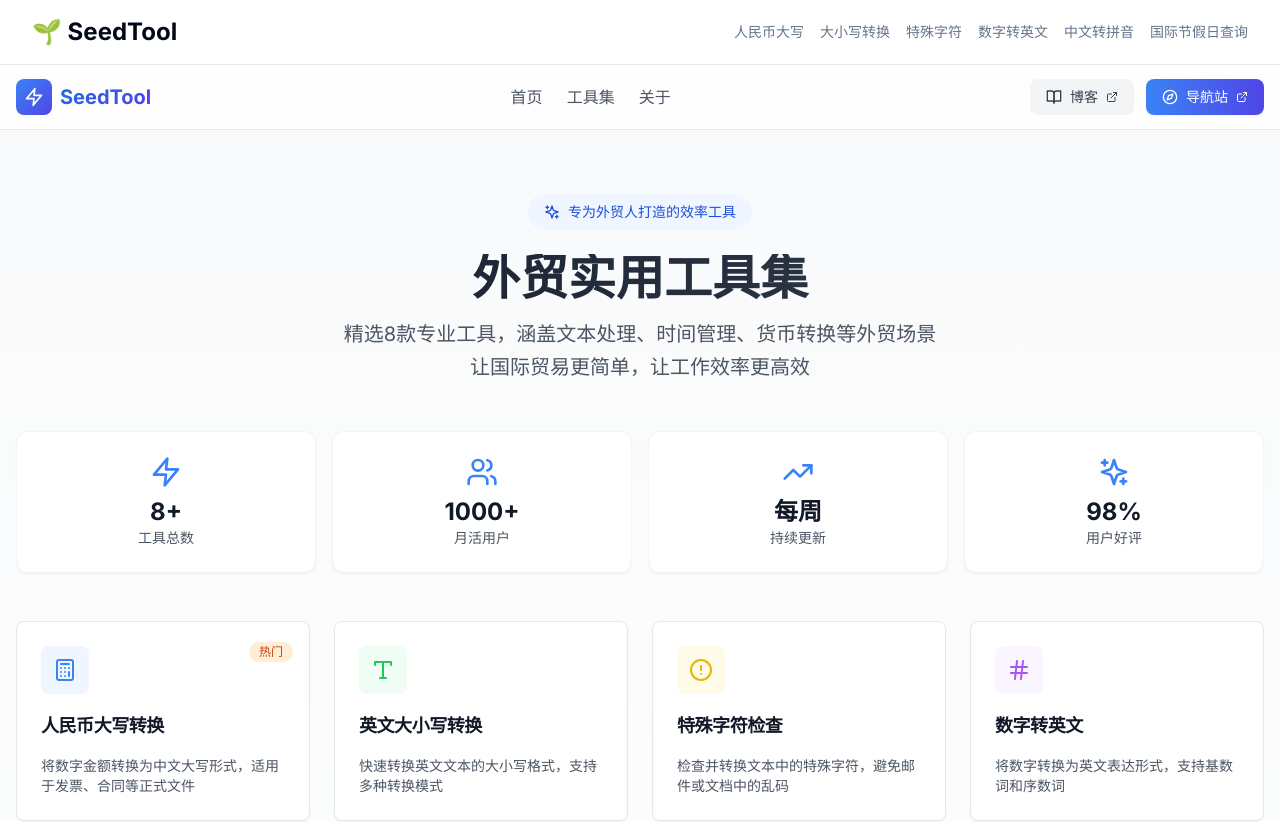
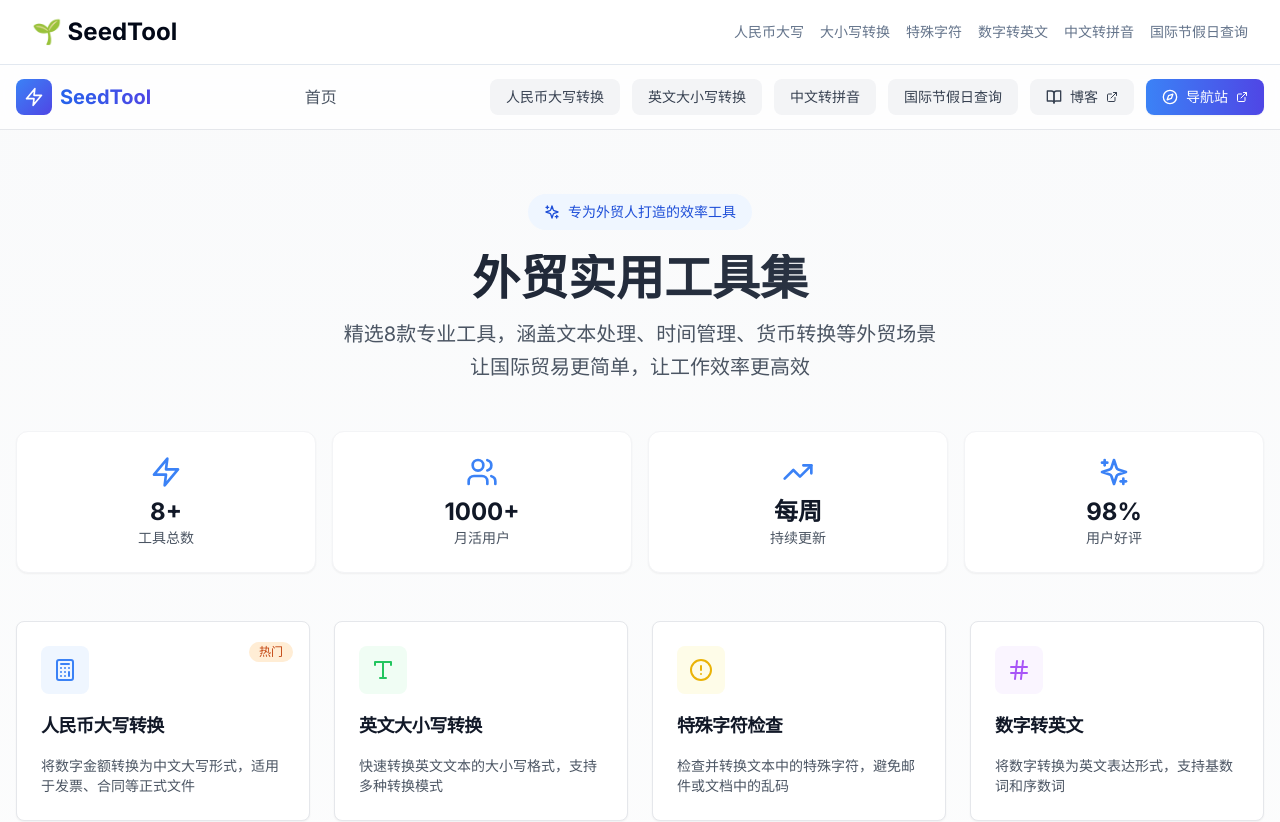
Before and after one commit to everett7623/Globokit, a Next.js app: page / in a window 1280 px wide. Shown: the top 822 px of the page. Built offline with nearby package versions, Linux system fonts and the light colour scheme.

Commit message:
Update page.tsx

```diff
--- a/app/page.tsx
+++ b/app/page.tsx
@@ -125,7 +125,7 @@ export default function HomePage() {
               </span>
             </div>
 
-            {/* 中间导航链接 */}
+            {/* 中间导航链接 - Only "首页" */}
             <div className="hidden md:flex items-center gap-6">
               <Link
                 href="/"
@@ -133,22 +133,38 @@ export default function HomePage() {
               >
                 首页
               </Link>
-              <Link
-                href="#tools"
-                className="text-gray-600 hover:text-gray-900 font-medium transition-colors"
-              >
-                工具集
-              </Link>
-              <Link
-                href="#about"
-                className="text-gray-600 hover:text-gray-900 font-medium transition-colors"
-              >
-                关于
-              </Link>
             </div>
 
             {/* 右侧外部链接 */}
             <div className="flex items-center gap-3">
+              <Link
+                href="/tools/rmb-converter"
+                target="_blank"
+                className="hidden md:flex items-center gap-2 px-4 py-2 text-sm font-medium text-gray-700 hover:text-gray-900 bg-gray-100 hover:bg-gray-200 rounded-lg transition-all"
+              >
+                人民币大写转换
+              </Link>
+              <Link
+                href="/tools/text-case"
+                target="_blank"
+                className="hidden md:flex items-center gap-2 px-4 py-2 text-sm font-medium text-gray-700 hover:text-gray-900 bg-gray-100 hover:bg-gray-200 rounded-lg transition-all"
+              >
+                英文大小写转换
+              </Link>
+              <Link
+                href="/tools/pinyin"
+                target="_blank"
+                className="hidden md:flex items-center gap-2 px-4 py-2 text-sm font-medium text-gray-700 hover:text-gray-900 bg-gray-100 hover:bg-gray-200 rounded-lg transition-all"
+              >
+                中文转拼音
+              </Link>
+              <Link
+                href="/tools/holiday-query"
+                target="_blank"
+                className="hidden md:flex items-center gap-2 px-4 py-2 text-sm font-medium text-gray-700 hover:text-gray-900 bg-gray-100 hover:bg-gray-200 rounded-lg transition-all"
+              >
+                国际节假日查询
+              </Link>
               <Link
                 href="https://seedloc.com"
                 target="_blank"
```
